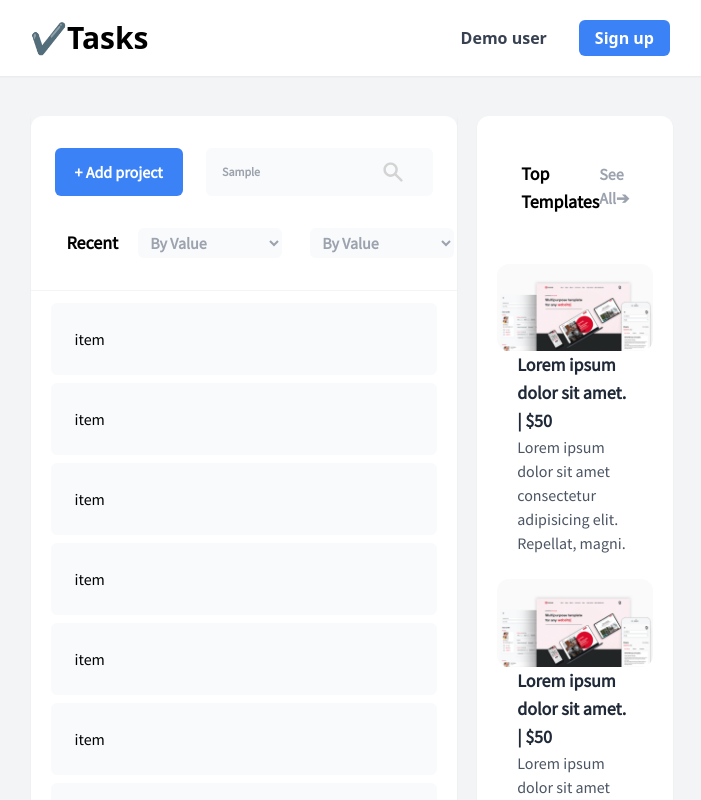
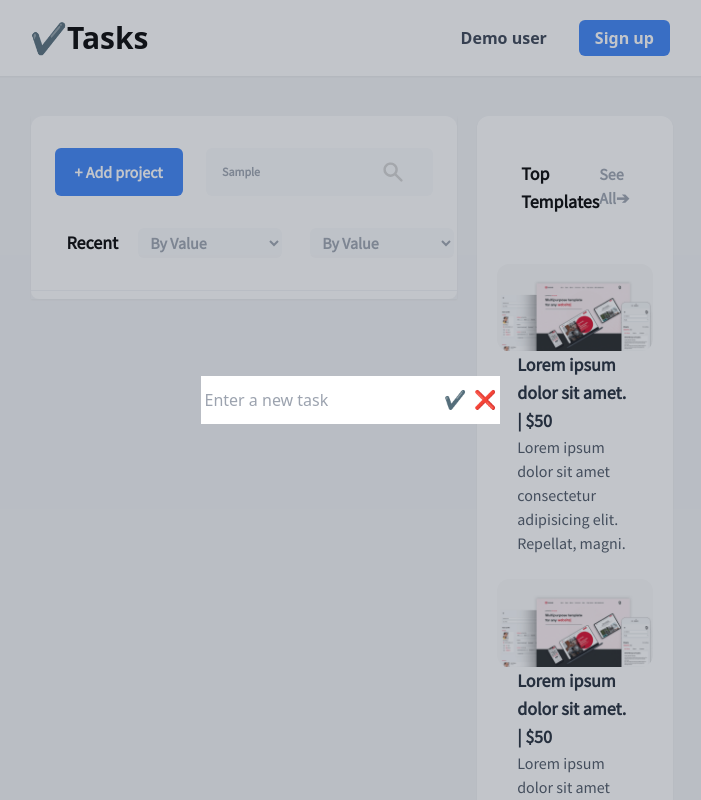
Before and after one commit to ognjen-dev/task-project, a React (Create React App) app: page / in a window 1280 px wide. Both pictures are taken after typing "Sample" into the empty fields and a click on the button "+ Add project". Shown: the top 800 px of the page, without its empty margins (290-991 px from the left). Built offline with nearby package versions, Linux system fonts and the light colour scheme.

Commit message:
add item making funcionality

```diff
--- a/src/App.css
+++ b/src/App.css
@@ -41,6 +41,10 @@
   z-index: -1;
 }
 
+.z-over {
+  z-index: 0;
+}
+
 .ovf::-webkit-scrollbar {
   display: none;
 }
--- a/src/App.js
+++ b/src/App.js
@@ -1,12 +1,15 @@
 import React from "react";
 import MainPage from "app/pages/MainPage";
 import "./App.css";
+import InputProvider, { InputContext } from "app/components/context";
 
 function App() {
   return (
-    <div className="page">
+    <InputProvider>
+      <div className="page">
         <MainPage />
-    </div>
+      </div>
+    </InputProvider>
   );
 }
 // bring back regular bg b4 pushing code
--- a/src/app/components/Body.jsx
+++ b/src/app/components/Body.jsx
@@ -4,6 +4,7 @@ import BodyRight from "app/components/BodyRight";
 
 const Body = () => {
   return (
+    <div>
       <div className="font-body lg:px-80 md:px-32 pr-2 pl-0 lg:flex lg:flex-row md:flex md:flex-col items-center justify-center mt-5 py-5">
         <div className="rounded-xl w-full h-screen lg:p-0 mx-1 lg:w-4/6 lg:mr-4">
           <BodyLeft />
@@ -12,6 +13,7 @@ const Body = () => {
           <BodyRight />
         </div>
       </div>
+    </div>
   );
 };
 
--- /dev/null
+++ b/src/app/components/Form.jsx
@@ -0,0 +1,55 @@
+import React, { useContext } from "react";
+import { InputContext } from "app/components/context";
+import '../../App.css'
+
+const Form = () => {
+  const context = useContext(InputContext);
+  const {
+    InputText,
+    setInputText,
+    setTodos,
+    todos,
+    isFormOpen,
+    setisFormOpen,
+  } = context;
+
+  const inputTextHandler = (e) => {
+    setInputText(e.target.value);
+  };
+
+  const submitTodoHandler = (e) => {
+    e.preventDefault();
+    setTodos([
+      ...todos,
+      { text: InputText, completed: false, id: Math.random() * 1000 },
+    ]);
+    setisFormOpen(false);
+    setInputText("");
+  };
+
+  return (
+    <div className="z-20 absolute bg-gray-700 bg-opacity-30 h-screen w-screen flex flex-col justify-center items-center">
+      <form className="bg-white">
+        <input
+          className="py-3 px-1 focus:outline-none text-md"
+          placeholder="Enter a new task"
+          value={InputText}
+          type="text"
+          onChange={inputTextHandler}
+        />
+        <button
+          onClick={submitTodoHandler}
+          type="submit"
+          className="text-lg px-1"
+        >
+          ✔️
+        </button>
+        <button onClick={() => setisFormOpen(false)} className="text-lg px-1">
+          ❌
+        </button>
+      </form>
+    </div>
+  );
+};
+
+export default Form;
--- /dev/null
+++ b/src/app/components/FormEdit.jsx
@@ -0,0 +1,11 @@
+import React from 'react'
+
+const FormEdit = () => {
+    return (
+        <div>
+
+        </div>
+    )
+}
+
+export default FormEdit
--- a/src/app/components/List.jsx
+++ b/src/app/components/List.jsx
@@ -1,21 +1,19 @@
-import React from 'react'
+import React, { useContext } from "react";
+import { InputContext } from "app/components/context";
 import ListItem from 'app/components/ListItem'
 
 const List = () => {
-    return (
-        <ul className="pt-1 rounded-b-xl bg-white pb-1">
-            <ListItem itemPlaceholder="item" />
-            <ListItem itemPlaceholder="item" />
-            <ListItem itemPlaceholder="item" />
-            <ListItem itemPlaceholder="item" />
-            <ListItem itemPlaceholder="item" />
-            <ListItem itemPlaceholder="item" />
-            <ListItem itemPlaceholder="item" />
-            <ListItem itemPlaceholder="item" />
-            <ListItem itemPlaceholder="item" />
-            <ListItem itemPlaceholder="item" />
-        </ul>
-    )
-}
+  const context = useContext(InputContext);
+  const { InputText, setInputText, todos, setTodos } = context;
+  return (
+    <div>
+      <ul className="pt-1 rounded-b-xl bg-white pb-1">
+        {todos.map((todo) => (
+            <ListItem todo={todo} text={todo.text} key={todo.id} />
+        ))}
+      </ul>
+    </div>
+  );
+};
 
-export default List
+export default List;
--- a/src/app/components/ListItem.jsx
+++ b/src/app/components/ListItem.jsx
@@ -1,11 +1,30 @@
-import React from "react";
+import React, { useContext } from "react";
+import { InputContext } from "app/components/context";
 
-const ListItem = ({ itemPlaceholder }) => {
+const ListItem = ({ text, todo }) => {
+  const context = useContext(InputContext);
+  const { InputText, setInputText, setTodos, todos } = context;
+
+  const deleteHandler = () => {
+      setTodos(todos.filter((el) => el.id !== todo.id))
+  }
+
+  const completeHandler = () => {
+      setTodos(todos.map(item => {
+          if(item.id === todo.id) {
+              return {
+                  ...item, completed: !item.completed
+              }
+          }
+          return item
+      }))
+  }
+
   return (
-    <div className="bg-gray-50 p-6 my-2 mx-5 rounded-md">
-      <p>
-          {itemPlaceholder}
-      </p>
+    <div>
+      <li>{text}</li>
+      <button onClick={completeHandler}>✔️</button>
+      <button onClick={deleteHandler}>❌</button>
     </div>
   );
 };
--- a/src/app/components/NavFilters.jsx
+++ b/src/app/components/NavFilters.jsx
@@ -1,14 +1,25 @@
-import React from "react";
+import React, { useState, useContext } from "react";
 import SearchInput from "app/components/SearchInput";
 import Button from "app/components/Button";
+import Form from "app/components/Form";
 import SelectDropdown from "app/components/SelectDropdown";
+import { InputContext } from "app/components/context";
 
 const NavFilters = () => {
+
+  const context = useContext(InputContext)
+  const { isFormOpen, setisFormOpen } = context
+
+  const handleFormBool = () => {
+    setisFormOpen((prevState) => prevState = false)
+  }
+
   return (
     <div className="bg-white rounded-t-xl">
       <div className="flex flex-row justify-between py-8 lg:px-6 px-3">
         <div className="lg:block hidden max-h-14">
           <button
+            onClick={() => setisFormOpen(true)}
             className={`focus:outline-none bg-blue-500 hover:bg-blue-600 text-white text-md rounded-md px-5 py-3 font-bold font-mono`}
           >
             + Add project
--- /dev/null
+++ b/src/app/components/context.js
@@ -0,0 +1,18 @@
+import React from 'react'
+import { useState } from 'react'
+
+export const InputContext = React.createContext({})
+
+const InputProvider = ({ children }) => {
+    const [InputText, setInputText] = useState('')
+    const [todos, setTodos] = useState([])
+    const [isFormOpen, setisFormOpen] = useState(false)
+
+    return (
+        <InputContext.Provider value={{InputText, setInputText, todos, setTodos, isFormOpen, setisFormOpen}}>
+            {children}
+        </InputContext.Provider>
+    )
+}
+
+export default InputProvider
--- a/src/app/pages/MainPage.jsx
+++ b/src/app/pages/MainPage.jsx
@@ -1,14 +1,20 @@
-import React from "react";
+import React, { useContext } from "react";
 import Header from "app/components/Header";
 import Body from "app/components/Body";
+import InputProvider, { InputContext } from "app/components/context";
+import Form from "app/components/Form";
+import "../../App.css";
 
 const MainPage = () => {
+  const context = useContext(InputContext);
+  const { isFormOpen, setisFormOpen } = context;
   return (
     <div>
-      <div className="">
-
-      </div>
-      <div>
+      {isFormOpen === true ? <Form /> : null}
+      <div className=""></div>
+      {/* until I figure out how to make Form be over everything else */}
+      {/* {isFormOpen === false ? <div><Header /><Body /></div> : null} */}
+      <div className="z-10 relative">
         <Header />
         <Body />
       </div>
```
Lines whose indentation alone changed are shown as unchanged.
